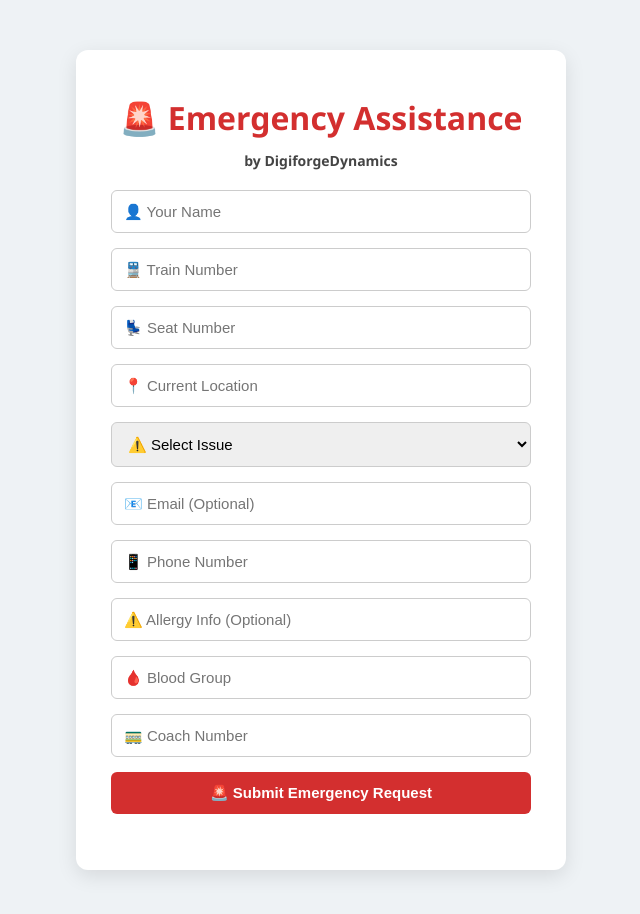
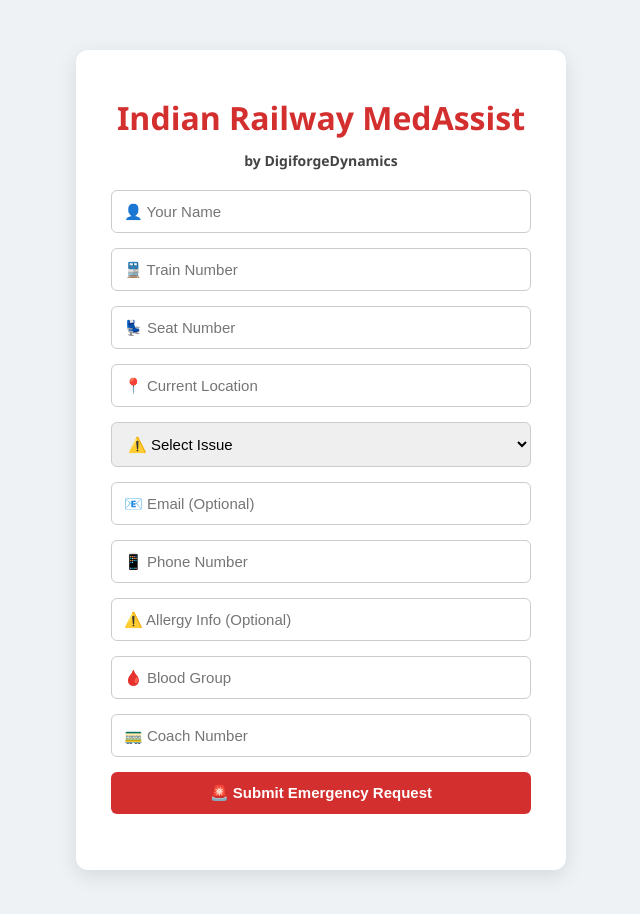
Before and after one commit to DigiforgeDynamics/MedAssist, a plain HTML site: page index.html in a window 1280 px wide. Shown: the whole page, without its empty margins (319-959 px from the left). Drawn offline with nearby package versions, Linux system fonts and the light colour scheme.

Commit message:
Update index.html

```diff
--- a/index.html
+++ b/index.html
@@ -1,4 +1,4 @@
-  <!DOCTYPE html>
+<!DOCTYPE html>
 <html lang="en">
 <head>
   <meta charset="UTF-8" />
@@ -9,7 +9,7 @@
 </head>
 <body>
   <div class="container">
-    <h1>🚨 Emergency Assistance</h1>
+    <h1>Indian Railway MedAssist</h1>
     <h2 class="subtitle">by DigiforgeDynamics</h2>
 
     <form id="emergencyForm">
```
